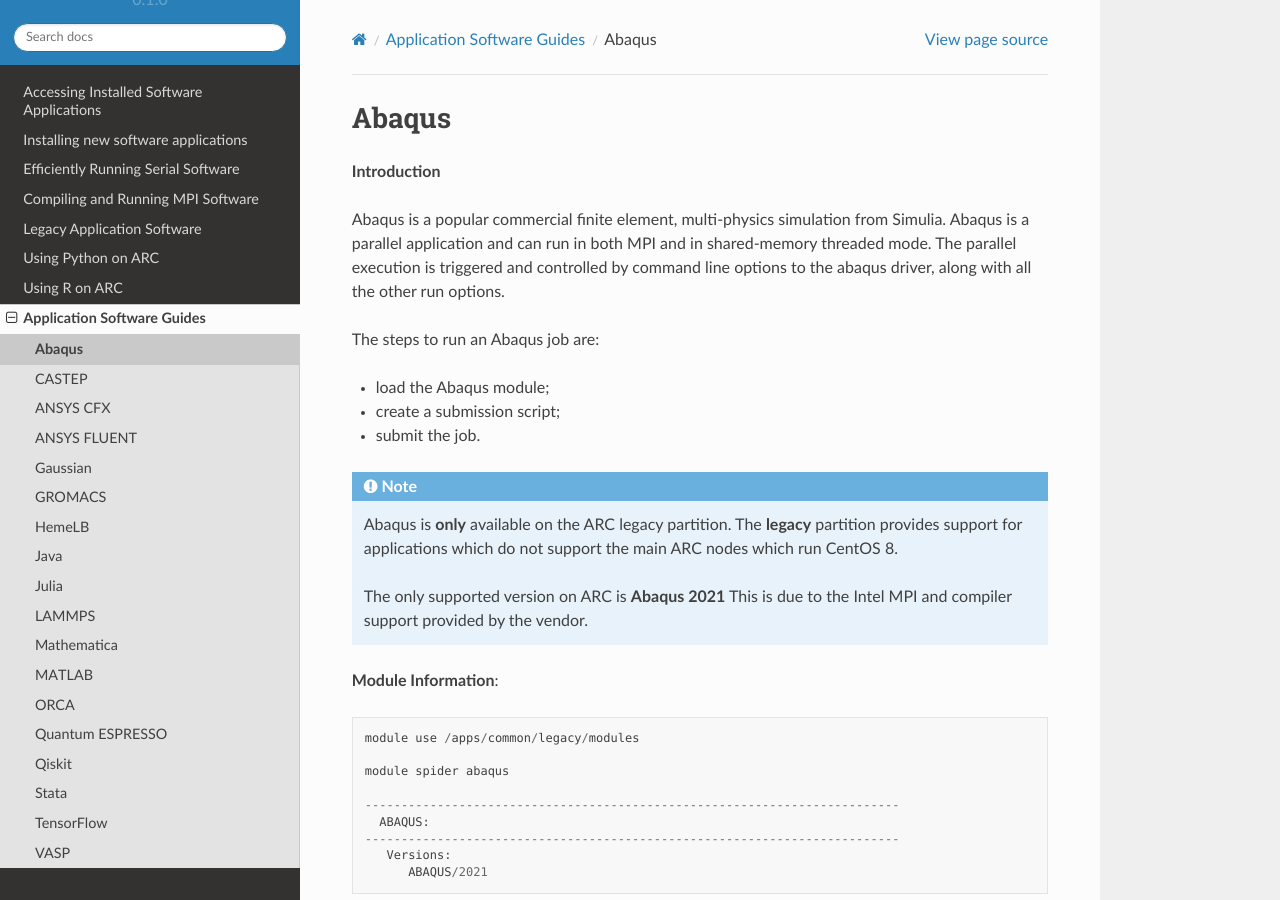
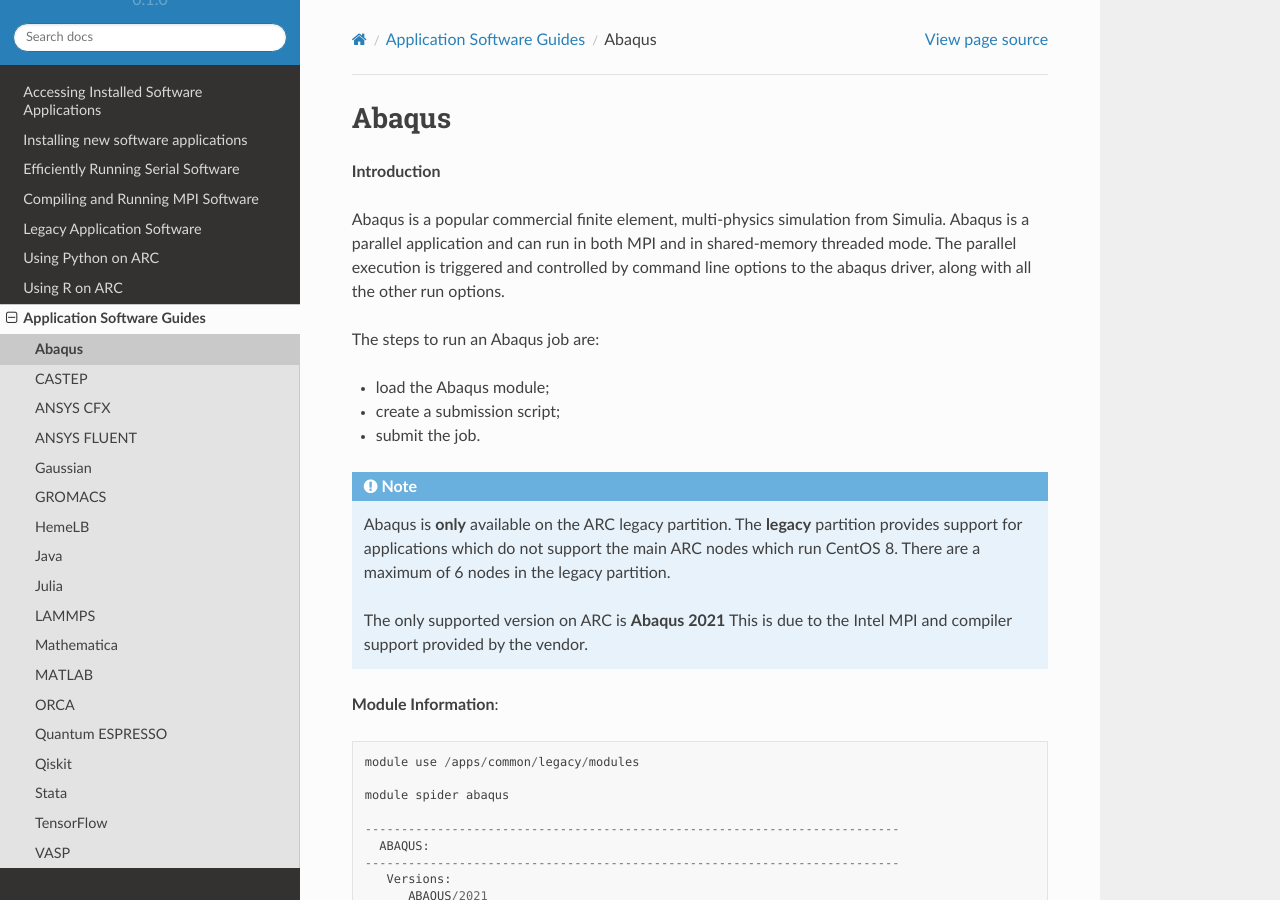
Before and after one commit to oxford-arc/arc-software-guide, a Sphinx documentation site: the page built from docs/source/apps/arc_abaqus.rst, in a window 1280 px wide and 900 px high. Built offline with Sphinx 7.4.7 and the Read the Docs theme 2.0.0, drawn with Linux system fonts in a browser that asks for light colours.

Commit message:
Update arc_abaqus.rst

```diff
--- a/docs/source/apps/arc_abaqus.rst
+++ b/docs/source/apps/arc_abaqus.rst
@@ -13,7 +13,7 @@
 
 
 .. note::
-    Abaqus is **only** available on the ARC legacy partition. The **legacy** partition provides support for applications which do not support the main ARC nodes which run CentOS 8.
+    Abaqus is **only** available on the ARC legacy partition. The **legacy** partition provides support for applications which do not support the main ARC nodes which run CentOS 8. There are a maximum of 6 nodes in the legacy partition.
 
     The only supported version on ARC is **Abaqus 2021** This is due to the Intel MPI and compiler support provided by the vendor.
 
```
